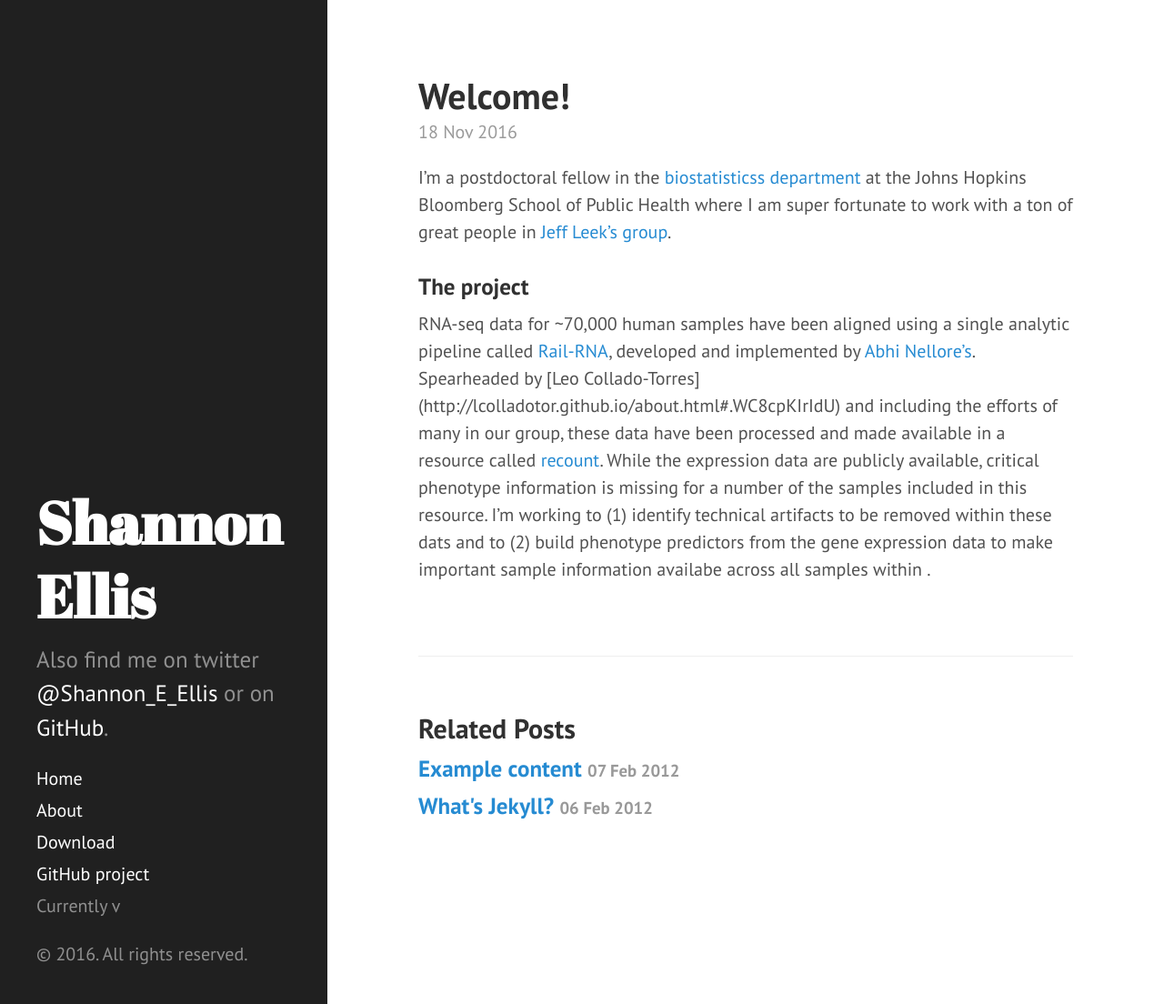
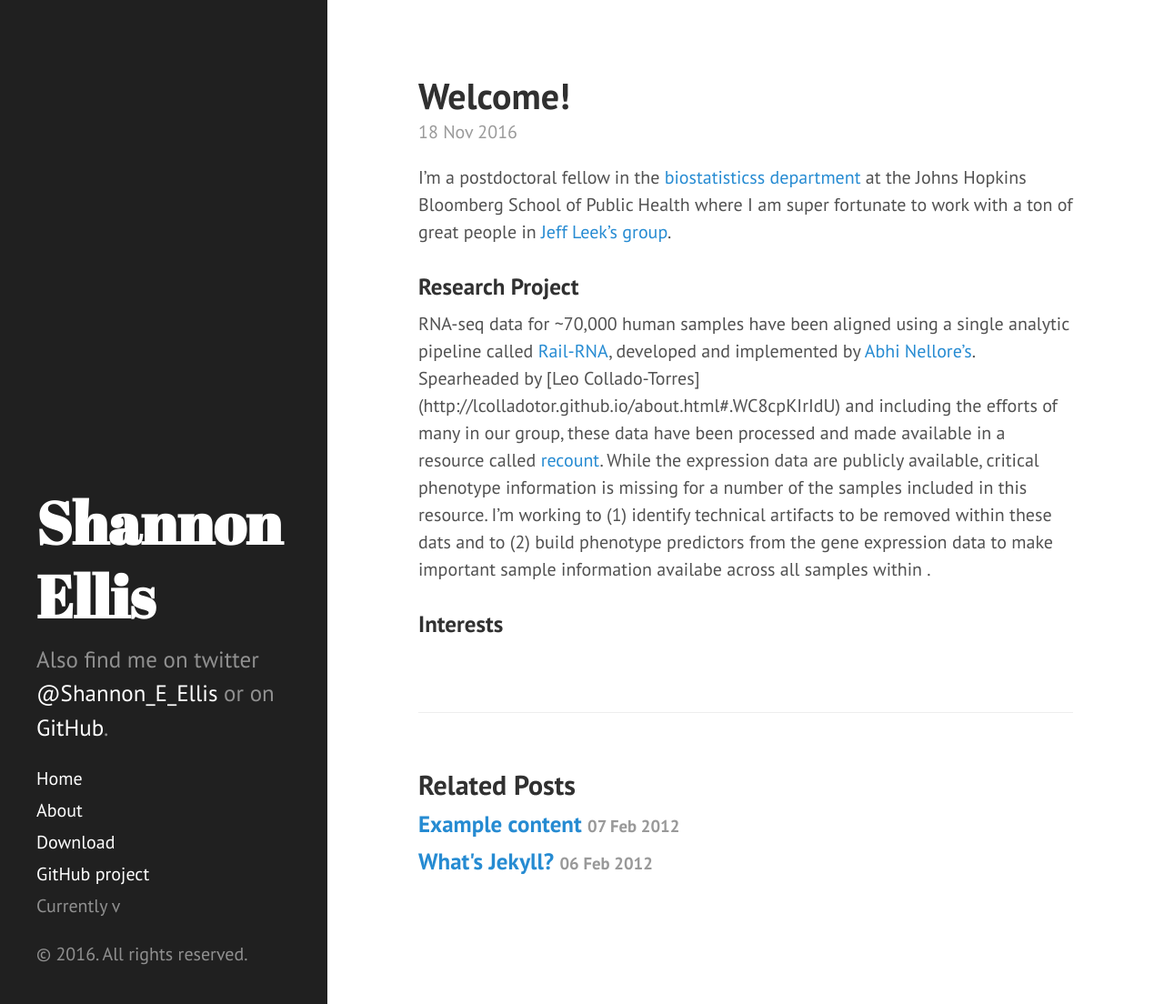
Before and after one commit to ShanEllis/ShanEllis.github.io, a Jekyll site: the page built from _posts/2016-11-18-Welcome.md, in a window 1280 px wide and 1104 px high. Shown: the whole window at 91% size. Built offline with Jekyll 4.4.1, drawn with Linux system fonts in a browser that asks for light colours; Markdown is read by kramdown in place of the engine named in the settings.

Commit message:
Update 2016-11-18-Welcome.md

```diff
--- a/_posts/2016-11-18-Welcome.md
+++ b/_posts/2016-11-18-Welcome.md
@@ -5,5 +5,7 @@ title: Welcome!
 
 I'm a postdoctoral fellow in the [biostatisticss department](http://www.jhsph.edu/departments/biostatistics/) at the Johns Hopkins Bloomberg School of Public Health where I am super fortunate to work with a ton of great people in [Jeff Leek's group](http://jtleek.com/).
 
-### The <recount> project
+### Research Project
 RNA-seq data for ~70,000 human samples have been aligned using a single analytic pipeline called [Rail-RNA](http://rail.bio/), developed and implemented by [Abhi Nellore's](https://twitter.com/AbhiNellore). Spearheaded by [Leo Collado-Torres] (http://lcolladotor.github.io/about.html#.WC8cpKIrIdU) and including the efforts of many in our group, these data have been processed and made available in a resource called [recount](https://jhubiostatistics.shinyapps.io/recount/). While the expression data are publicly available, critical phenotype information is missing for a number of the samples included in this resource. I'm working to (1) identify technical artifacts to be removed within these dats and to (2) build phenotype predictors from the gene expression data to make important sample information availabe across all samples within <recount>.
+
+### Interests
```
